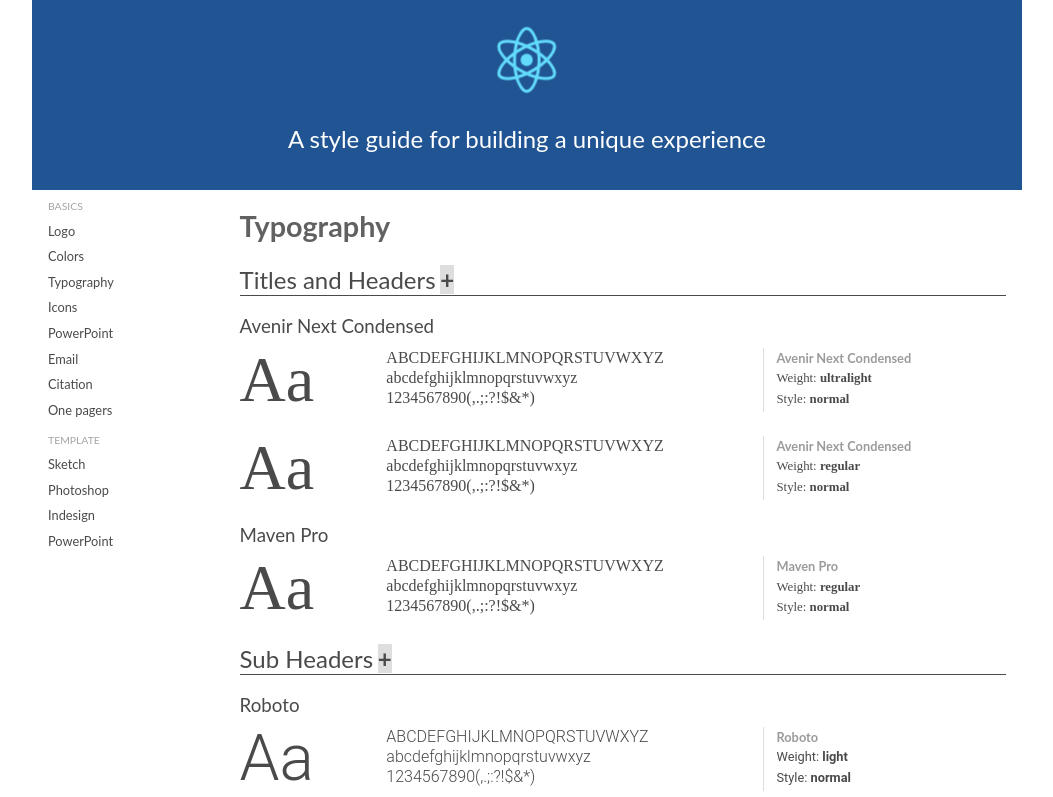
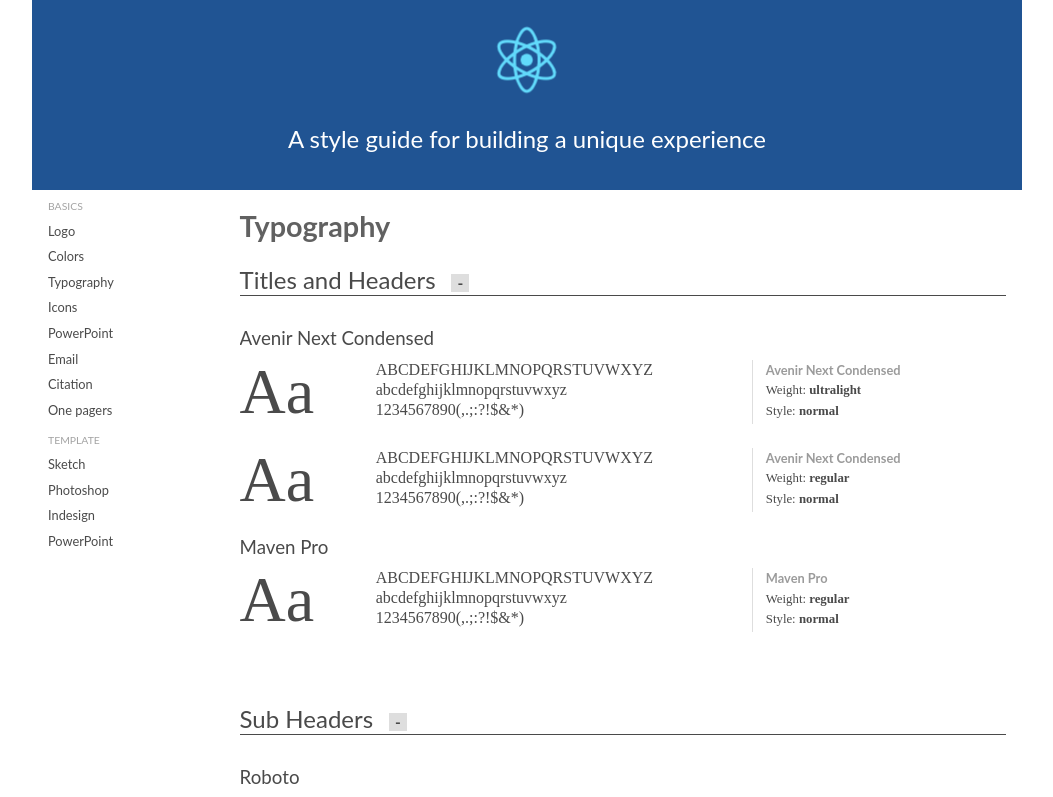
Before and after one commit to jason-jz-zhu/netestyleguide, a React (Create React App) app: page /Typography in a window 1280 px wide. Shown: the top 797 px of the page, without its empty margins (113-1166 px from the left). Built offline with nearby package versions, Linux system fonts and the light colour scheme; the HTML template or start-up script is replaced by a standard one; what webfontloader would draw is missing.

Commit message:
Collapsing Typography sections

```diff
--- a/src/components/Layout/Collapse/Collapse.css
+++ b/src/components/Layout/Collapse/Collapse.css
@@ -1,11 +1,19 @@
+.collapser {
+  transition: max-height 300ms ease-out, opacity 200ms ease-out 50ms;
+  overflow: hidden;
+  margin-bottom: 3em;
+}
+
 .category-header{
   border-bottom: 1px solid #4a4a4a;
 }
 
 .toggler {
+  font-size: .65em;
   display: inline;
   font-weight: bold;
-  margin: 0.2em;
+  margin: 0.2em 1em;
   background: #DEDEDE;
-
+  min-width: 1em;
+  padding: 0 0.4em;
 }
--- a/src/components/Layout/Collapse/Collapse.js
+++ b/src/components/Layout/Collapse/Collapse.js
@@ -1,13 +1,31 @@
-import React from 'react';
+import React, {Component} from 'react';
 import './Collapse.css';
 
-const Collapse = (props) => {
-  return (
-    <div>
-      <h2 className="category-header">{props.header}<div className="toggler">+</div></h2>
-      {props.children}
-    </div>
-  );
+class Collapse extends Component
+{
+  constructor(props) {
+    super(props);
+    this.state = { visible: true };
+  }
+
+toggle = (e) => {
+  this.setState({ visible: !this.state.visible });
+}
+
+  render(){
+    return (
+      <div className="Collapse">
+        <h2 className="category-header">{this.props.header}
+          <div className="toggler" onClick={this.toggle}>{this.state.visible ? `-` : `+`}</div>
+        </h2>
+        <div
+          className="collapser"
+          style={this.state.visible ? {maxHeight: '100vh', opacity: 1} : {maxHeight: '0', opacity:0}}>
+          {this.props.children}
+        </div>
+      </div>
+    );
+  }
 }
 
 export default Collapse;
--- a/src/components/Layout/Flex/FlexObject.js
+++ b/src/components/Layout/Flex/FlexObject.js
@@ -3,7 +3,7 @@
 
 export const FlexObject = (props) => {
   return (
-    <div style={{ flex: props.flex, margin: '0 1rem' }}>
+    <div style={{ flex: props.flex, margin: '0 0.5rem' }}>
       {props.children}
     </div>
   );
--- a/src/components/Layout/Flex/FlexRow.js
+++ b/src/components/Layout/Flex/FlexRow.js
@@ -2,7 +2,7 @@
 
 export const FlexRow = (props) => {
   return (
-    <div className="flex-row" style={{ display: 'flex', flex: 1 , margin: '0 -1rem'}}>
+    <div className="flex-row" style={{ display: 'flex', flex: 1 , margin: '0 -0.5rem'}}>
       {props.children}
     </div>
   );
--- a/src/components/Layout/List/List.js
+++ b/src/components/Layout/List/List.js
@@ -4,7 +4,7 @@
 
 const List = (props) => {
   return (
-    <div className="list" style={Object.assign({},{ flex: props.flex, margin: '0 1rem' },props.style,)}>
+    <div className="list" style={Object.assign({},{ flex: props.flex, margin: '0 0.5rem' },props.style,)}>
       <div className="list-name">{props.listName}</div>
       {props.children}
     </div>
--- a/src/index.css
+++ b/src/index.css
@@ -1,3 +1,11 @@
+/*Should keep content from shifting left or right when vertical scrollbar appears*/
+@media screen and (min-width:1020px){
+  html {
+    margin-left: calc(100vw - 100%);
+    margin-right: 0;
+  }
+}
+
 body {
   margin: 0;
   padding: 0;
@@ -27,5 +35,5 @@
 }
 
 figure {
-  margin: 1rem;
+  margin: 0.5rem;
 }
```
